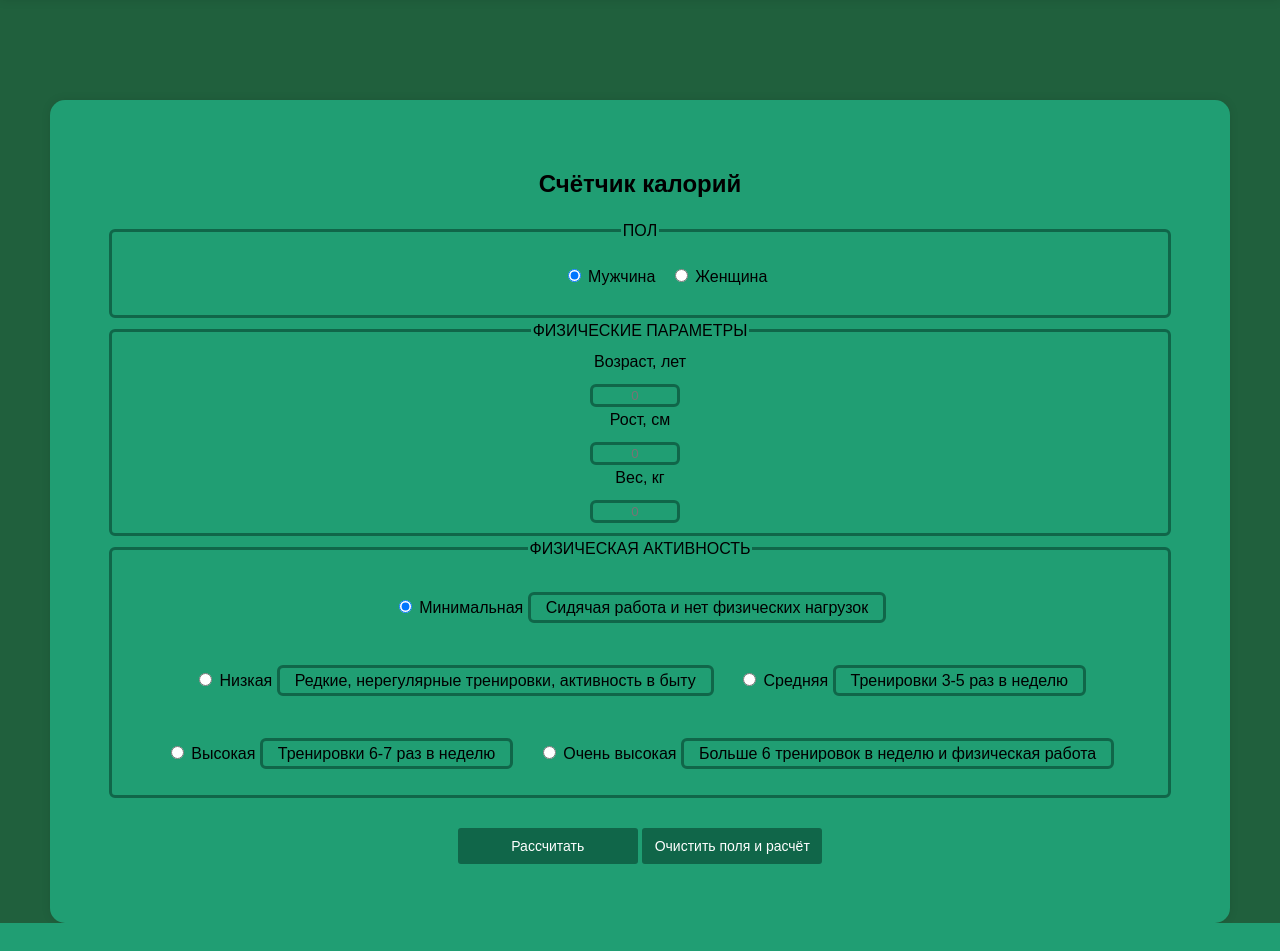
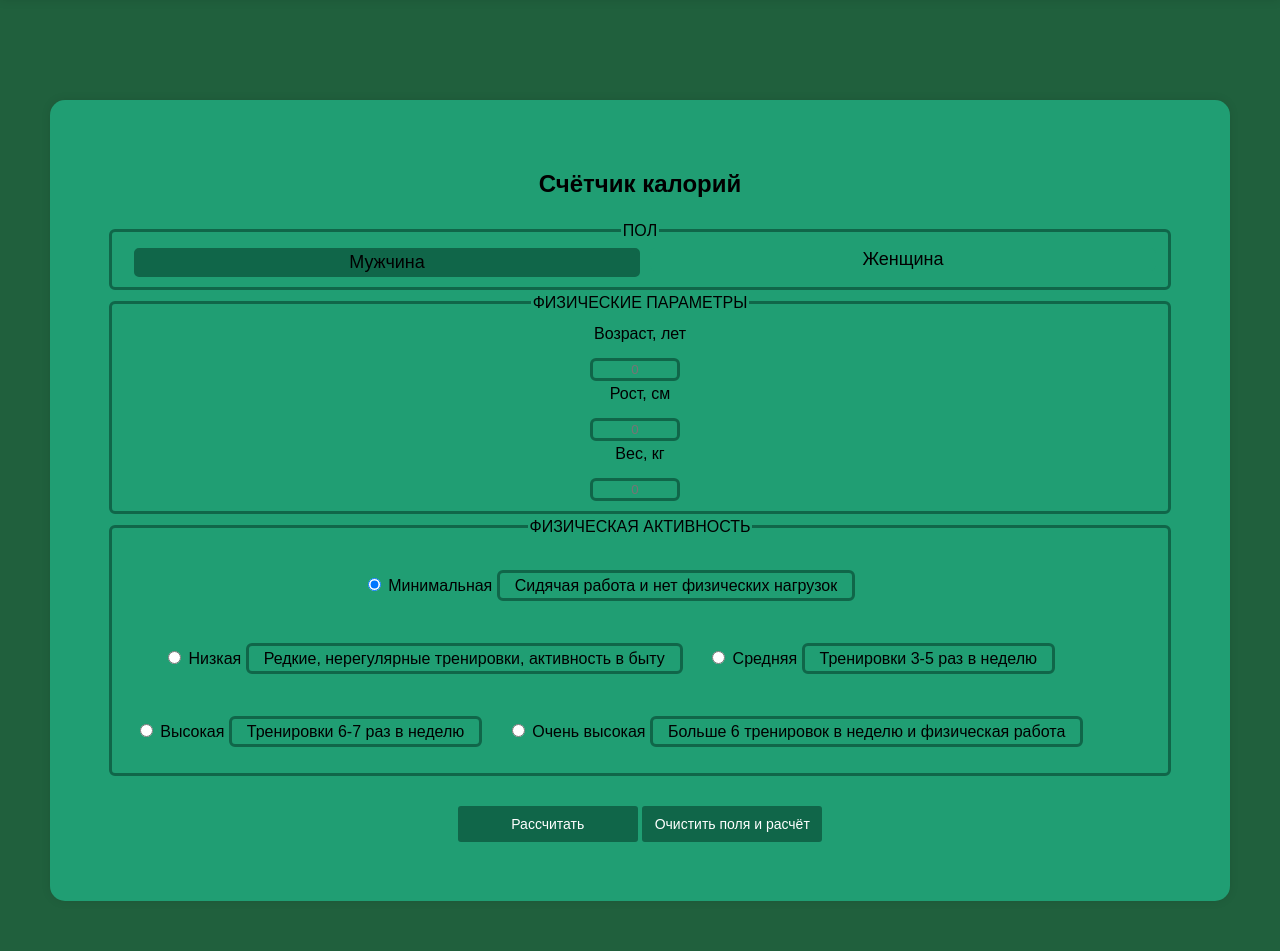
Before and after one commit to Petrovmax2608/health, a PHP site: page /main.html in a window 1280 px wide. Shown: the part 60-1011 px from the top of the page. Before the commit the page ends 983 px from the top, so only its background shows below. Run offline with PHP 8.4, Linux system fonts and the light colour scheme.

Commit message:
Add files via upload

```diff
--- a/script.js
+++ b/script.js
@@ -6,10 +6,9 @@ document.addEventListener('DOMContentLoaded', function() {
   const activityRadios = document.querySelectorAll('input[name="activity"]');
   const genderRadios = document.querySelectorAll('input[name="gender"]');
 
-  let activityCoefficient = 1.2; // По умолчанию устанавливаем коэффициент для минимальной активности
-  let genderFactor = 5; // Фактор пола для формулы поддержания веса
+  let activityCoefficient = 1.2;
+  let genderFactor = 5;
 
-  // Функция для обновления коэффициента активности
   function updateActivityCoefficient() {
     activityRadios.forEach(function(radio) {
       if (radio.checked) {
@@ -18,13 +17,13 @@ document.addEventListener('DOMContentLoaded', function() {
             activityCoefficient = 1.2;
             break;
           case 'low':
-            activityCoefficient = 1.375;
+            activityCoefficient = 1.3;
             break;
           case 'medium':
-            activityCoefficient = 1.55;
+            activityCoefficient = 1.5;
             break;
           case 'high':
-            activityCoefficient = 1.725;
+            activityCoefficient = 1.7;
             break;
           case 'max':
             activityCoefficient = 1.9;
@@ -36,7 +35,6 @@ document.addEventListener('DOMContentLoaded', function() {
     });
   }
 
-  // Функция для обновления фактора пола и пересчета результатов
   function updateGenderFactor() {
     genderRadios.forEach(function(radio) {
       if (radio.checked) {
@@ -46,18 +44,16 @@ document.addEventListener('DOMContentLoaded', function() {
     });
   }
 
-  // Функция для расчета калорий
   function calculateCalories() {
     const ageInput = parseInt(document.getElementById('age').value);
     const heightInput = parseInt(document.getElementById('height').value);
     const weightInput = parseInt(document.getElementById('weight').value);
 
     if (isNaN(ageInput) || isNaN(heightInput) || isNaN(weightInput)) {
-      // Если хотя бы одно из полей не заполнено, выходим из функции
       return;
     }
 
-    const basalMetabolicRate = 10 * weightInput + 6.25 * heightInput - 5 * ageInput + genderFactor; // Изменение формулы в зависимости от пола
+    const basalMetabolicRate = 10 * weightInput + 6.25 * heightInput - 5 * ageInput + genderFactor;
     const maintenanceCalories = basalMetabolicRate * activityCoefficient;
 
     const weightLossCalories = maintenanceCalories * 0.85;
@@ -75,7 +71,6 @@ document.addEventListener('DOMContentLoaded', function() {
     calculateButton.removeAttribute('disabled');
   }
 
-  // Обработчик изменения уровня активности
   activityRadios.forEach(function(radio) {
     radio.addEventListener('change', function() {
       updateActivityCoefficient();
@@ -83,14 +78,12 @@ document.addEventListener('DOMContentLoaded', function() {
     });
   });
 
-  // Обработчик изменения пола
   genderRadios.forEach(function(radio) {
     radio.addEventListener('change', function() {
       updateGenderFactor();
     });
   });
 
-  // Обработчик для кнопки "Очистить поля и расчет"
   clearButton.addEventListener('click', function(event) {
     event.preventDefault();
     document.getElementById('age').value = '';
@@ -103,7 +96,6 @@ document.addEventListener('DOMContentLoaded', function() {
     calculateButton.removeAttribute('disabled');
   });
 
-  // Обработка отправки формы
   form.addEventListener('submit', function(event) {
     event.preventDefault();
     calculateCalories();
--- a/stylesmain.css
+++ b/stylesmain.css
@@ -1,4 +1,3 @@
-/* Общие стили */
 body {
   margin: 0;
   padding: 0;
@@ -82,12 +81,12 @@ body {
 
 /* Счётчик калорий */
 .counter {
-	position: relative;
+  position: relative;
   background-color: #209e73;
   padding: 5% 5%;
   border-radius: 15px;
   box-shadow: 0 0 10px rgba(0, 0, 0, 0.1);
-  margin: auto auto;
+  margin-bottom: 50px;
 }
 
 .counter__heading {
@@ -105,11 +104,10 @@ body {
 
 .switcher__item,
 .radio {
-  margin-left: 10px; /* Здесь отсутствует единица измерения. Может быть, вы хотели указать margin-left? */
+  margin-left: 10px;
   display: inline-block;
 }
 
-/* Здесь следует добавить комментарий к margin-right */
 .input__wrapper,
 .radio__wrapper {
   margin-top: 10px;
@@ -132,7 +130,6 @@ body {
 }
 
 .input input {
-  display: grid;
   border: 3px solid #106649;
   width: 80px;
   margin-right: 100%;
@@ -143,7 +140,7 @@ body {
 }
 
 ::placeholder {
-   text-align: center;
+  text-align: center;
 }
 
 .radio input {
@@ -157,10 +154,12 @@ body {
 }
 
 .radios-group {
-  display: contents;
+     max-width: 94%;
+    margin: 0;
+    padding: 0;
+    list-style: none;
 }
 
-/* Здесь добавьте комментарий, чтобы объяснить предназначение этого класса */
 .form__submit-button,
 .form__reset-button {
   width: 180px;
@@ -184,7 +183,6 @@ body {
   text-align: auto;
 }
 
-/* Здесь можно использовать более информативное имя класса, чем .button */
 .button {
   width: 180px;
   padding: 10px;
@@ -197,14 +195,15 @@ body {
   display: inline-block;
   text-align: center;
   font-size: 14px;
-  margin-top: 30px; /* Добавляем небольшой отступ между кнопками */
+  margin-top: 30px;
 }
+
 @media (max-width: 768px) {
   .form__submit-button,
   .form__reset-button,
   .button {
     width: 100%;
-    margin-top: 15px; /* Увеличил отступ между кнопками на мобильных устройствах */
+    margin-top: 15px;
   }
 }
 
@@ -215,3 +214,59 @@ body {
 .counter__result--hidden {
   display: none;
 }
+
+.counter__result #bmi {
+  font-size: 18px;
+  font-weight: bold;
+  color: #333;
+}
+/* Переключатели "Мужчина" и "Женщина" */
+.switcher {
+      display: flex;
+    align-items: stretch;
+    margin: 0;
+    padding: 0;
+
+    font-weight: 400;
+    font-size: 18px;
+    line-height: 23px;
+    text-align: center;
+    border-radius: 4px;
+    list-style: none;
+}
+
+.switcher__item {
+	    flex: 1 1 0;
+}
+
+.switcher__item input[type="radio"] {
+  display: none;
+}
+
+.switcher__item label {
+  height: auto;
+  display: block;
+  background-color: #209e73;
+  padding: inherit;
+  border-radius: 5px;
+  cursor: pointer;
+  text-align: center;
+}
+
+.switcher__item label:hover,
+.switcher__item input[type="radio"]:checked + label {
+  background-color: #106649;
+  border: 3px solid #106649; /* При выборе и наведении добавляем рамку */
+}
+
+.switcher__item label:hover {
+  border-radius: 5px; /* Скругление рамки при наведении */
+}
+
+.counter__result-list {
+	       display: flex;
+    justify-content: space-between;
+    margin: 0;
+    padding: inherit;
+    list-style: none;
+}
```
